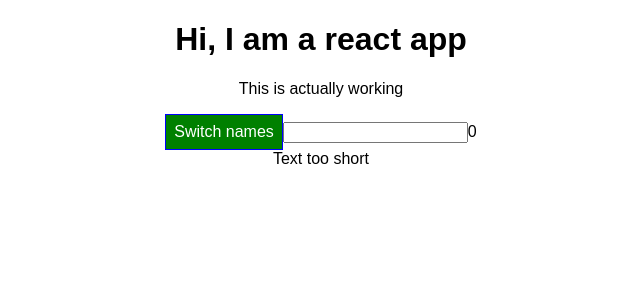
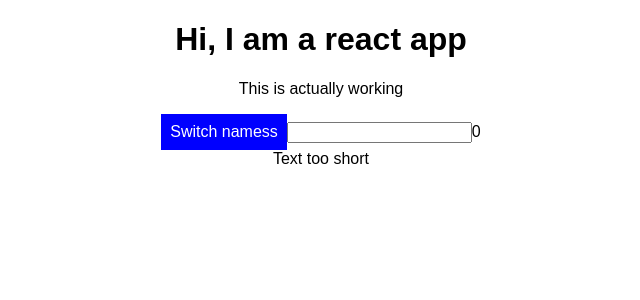
Before and after one commit to sharan669/React-Project, a React (Create React App) app in the folder react-complete-guide/: page / in a window 1280 px wide. Shown: the top 300 px of the page, without its empty margins (319-959 px from the left). Built offline with nearby package versions, Linux system fonts and the light colour scheme.

Commit message:
Styling components

```diff
--- a/react-complete-guide/src/App.js
+++ b/react-complete-guide/src/App.js
@@ -1,10 +1,26 @@
 import React, {Component, useState} from 'react';
 import './App.css';
 import Person from './Person/Person'
+import styled from 'styled-components'
 import UserOutput from "./UserOutput/UserOutput";
 import UserInput from "./UserInput/UserInput";
 import ValidationComponent from "./ValidationComponent/ValidationComponent";
 import CharComponent from "./CharComponent/CharComponent";
+
+const StyledButton = styled.button`
+  background-color: ${props => props.alt ? 'red' : 'blue'};
+            color: white;
+            font: inherit;
+            border: 1px solid blue;
+            padding: 8px;
+            cursor: pointer;
+
+            &:hover {
+                background-color: ${props => props.alt ? 'salmon' : 'lightgreen'};
+                color: black;
+            }
+
+`;
 
 class App extends Component {
 
@@ -74,7 +90,7 @@ class App extends Component {
 
     removeLetterForInputLength = (index) => {
         const chars = this.state.inputForLength.split("");
-        chars.splice(index,1)
+        chars.splice(index, 1)
 
         this.setState({
                           inputForLength: chars.join('')
@@ -90,7 +106,7 @@ class App extends Component {
             border: '1px solid blue',
             padding: '8px',
             cursor: 'pointer',
-            ':hover':{
+            ':hover': {
                 backgroundColor: 'lightgreen',
                 color: 'black'
             }
@@ -123,7 +139,7 @@ class App extends Component {
                     {/*> Hey there. Nice to meet you! </Person>*/}
                     {/*<Person name={this.state.persons[2].name} age={this.state.persons[2].age}/>*/}
                 </div>
-        );
+            );
             style.backgroundColor = 'red'
             style[":hover"] = {
                 backgroundColor: 'salmon',
@@ -132,10 +148,10 @@ class App extends Component {
         }
 
         const classes = [];
-        if(this.state.persons.length <= 2){
+        if (this.state.persons.length <= 2) {
             classes.push('red');
         }
-        if(this.state.persons.length <= 1){
+        if (this.state.persons.length <= 1) {
             classes.push('bold');
         }
 
@@ -143,18 +159,19 @@ class App extends Component {
             <div className="App">
                 <h1>Hi, I am a react app</h1>
                 <p className={classes.join(' ')}>This is actually working</p>
-                <button style={style} onClick={this.togglePersonHandler}>Switch names</button>
+                <StyledButton alt={this.state.showPersons} onClick={this.togglePersonHandler}>Switch namess</StyledButton>
                 {persons}
                 {/*<UserInput changeUserName={this.userNameChangeHandler}/>*/}
                 {/*<UserOutput name={this.state.username}/>*/}
-                <input type="text" onChange={(event) => this.inputForLength(event)} value={this.state.inputForLength}/>
+                <input type="text" onChange={(event) => this.inputForLength(event)}
+                       value={this.state.inputForLength}/>
                 {this.state.leng}
                 <ValidationComponent leng={this.state.leng}/>
-                {this.state.inputForLength.split("").map((letter,index) => {
+                {this.state.inputForLength.split("").map((letter, index) => {
                                                              return <CharComponent
                                                                  letter={letter}
-                                                                 clicked={()=>this.removeLetterForInputLength(index)}
-                                                                 key = {index}
+                                                                 clicked={() => this.removeLetterForInputLength(index)}
+                                                                 key={index}
                                                              />
                                                          }
                 )}
--- a/react-complete-guide/src/Person/Person.js
+++ b/react-complete-guide/src/Person/Person.js
@@ -11,16 +11,12 @@ const person = (props) => {
     // }
 
     const StyledDiv =
-        styled.div`width: 50%;
+        styled.div`width: 65%;
     margin: auto;
     border: 1px solid #eee;
     box-shadow: 0 2px 3px #ccc;
     padding: 16px;
     text-align: center;
-
-      '@media (min-width: 500px)': {
-            width: '450px'
-        }
     `;
 
     return (
```
